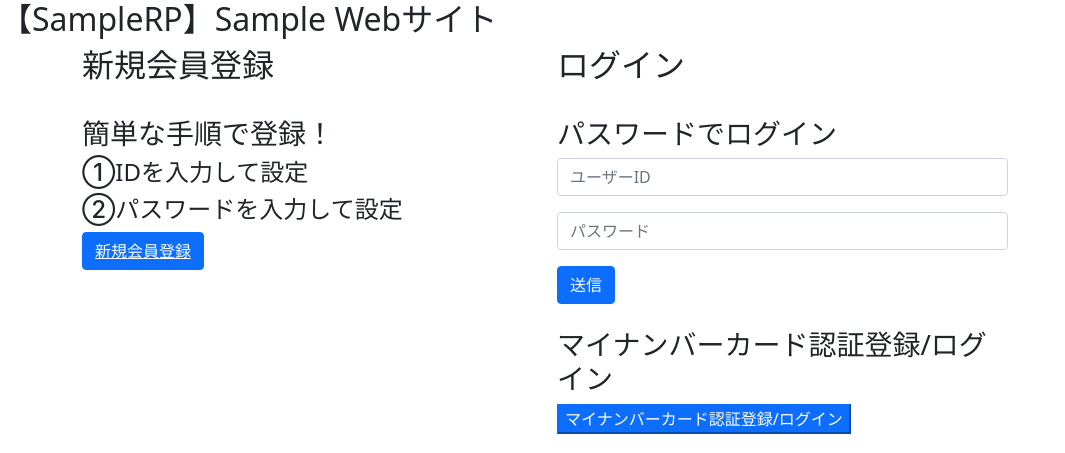
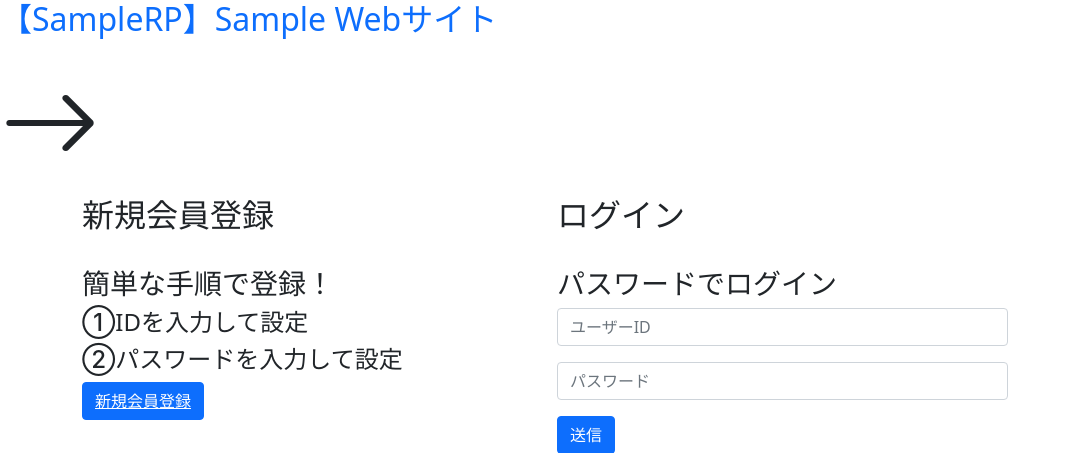
Before and after one commit to c-3lab/mynumbercard-idp, a Flask app: page /login in a window 1280 px wide. Shown: the top 453 px of the page, without its empty margins (0-1065 px from the left). Run offline with Flask 3, Linux system fonts and the light colour scheme; some libraries are stand-ins or nearby versions.

Commit message:
ヘッダーの文字の色を青色に変化・矢印のアイコンを追加

```diff
--- a/backend/examples/sample-rp/templates/login.html
+++ b/backend/examples/sample-rp/templates/login.html
@@ -6,12 +6,21 @@
         <meta http-equiv="Cache-Control" content="no-store">
 
         <link href="https://cdn.jsdelivr.net/npm/bootstrap@5.0.2/dist/css/bootstrap.min.css" rel="stylesheet" integrity="sha384-EVSTQN3/azprG1Anm3QDgpJLIm9Nao0Yz1ztcQTwFspd3yD65VohhpuuCOmLASjC" crossorigin="anonymous">
+        <link rel="stylesheet" href="https://cdn.jsdelivr.net/npm/bootstrap-icons@1.10.5/font/bootstrap-icons.css">
+        <style>
+            .bi-arrow-right{
+                font-size: 100px;
+            }
+        </style>
 
         <title>新規会員登録/ログイン</title>
     </head>
     <body>
         <header>
-            <h2>【SampleRP】Sample Webサイト</h2>
+            <div class="text-primary">
+                <h2>【SampleRP】Sample Webサイト</h2>
+            </div>
+            <i class="bi bi-arrow-right"></i>
         </header>
 
         <div class="container">
```
